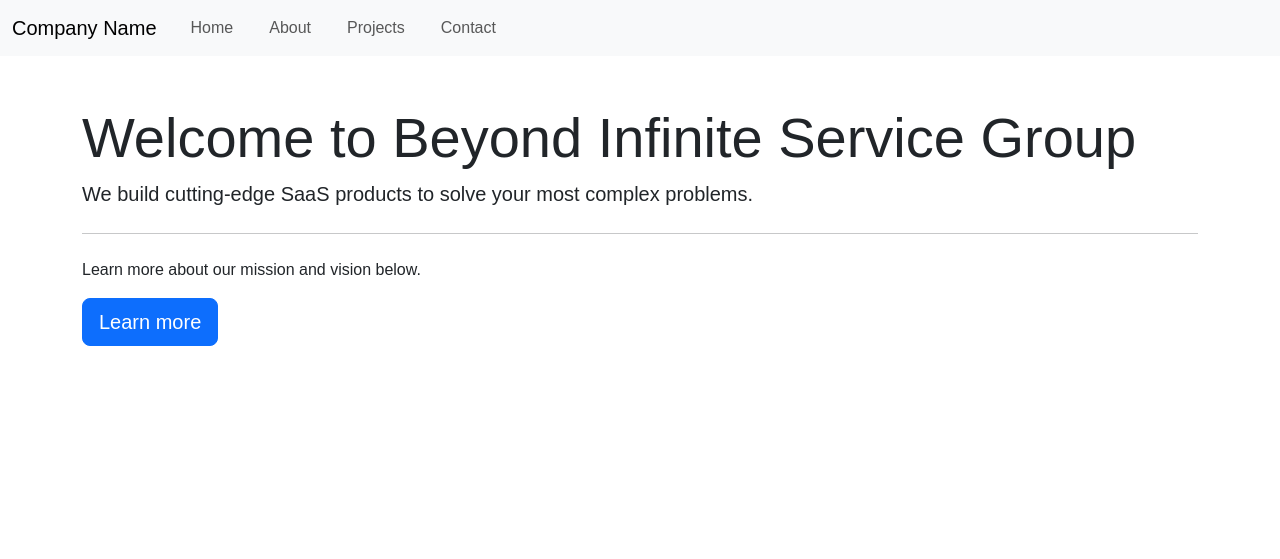
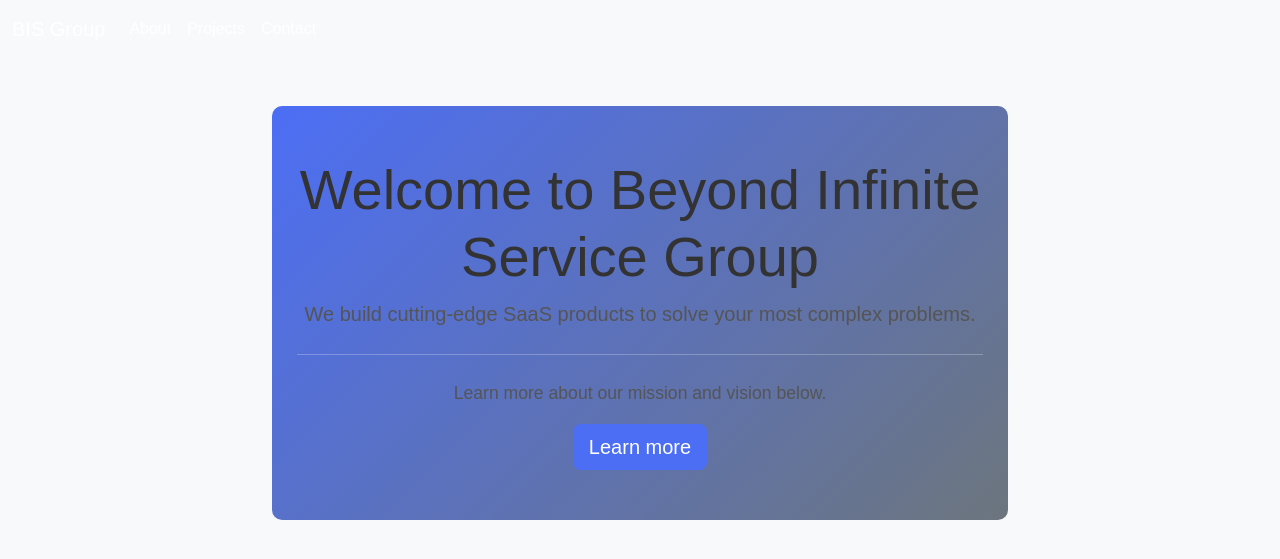
Before and after one commit to BeyondInfiniteServiceGroup/bisgroup_website, a Flask app: page / in a window 1280 px wide. Shown: the top 559 px of the page. Run offline with Flask 3, Linux system fonts and the light colour scheme.

Commit message:
Added all pages for site

```diff
--- a/app/__init__.py
+++ b/app/__init__.py
@@ -3,7 +3,6 @@ from app.routes.main_routes import main
 
 def create_app():
     app = Flask(__name__)
-
     # Load configuration
     app.config.from_pyfile('../config.py')
 
--- a/app/routes/main_routes.py
+++ b/app/routes/main_routes.py
@@ -1,4 +1,4 @@
-from flask import Blueprint, render_template
+from flask import Blueprint, render_template, url_for, redirect, request
 
 main = Blueprint('main', __name__)
 
@@ -17,3 +17,13 @@ def projects():
 @main.route('/contact')
 def contact():
     return render_template('contact.html')
+
+@main.route('/submit_contact', methods=['POST'])
+def submit_contact():
+    # Placeholder for form handling
+    name = request.form.get('name')
+    subject = f"BIS Group website: Contact initiated by {name}."
+    email = request.form.get('email')
+    message = request.form.get('message')
+    print(f"Contact form submitted: {name}, {subject}, {email}, {message}")
+    return redirect(url_for('main.contact'))
--- a/app/templates/base.html
+++ b/app/templates/base.html
@@ -4,20 +4,33 @@
         <meta charset="UTF-8">
         <meta name="viewport" content="width=device-width, initial-scale=1.0">
         <meta http-equiv="X-UA-Compatible" content="ie=edge">
+        <meta name="description" content="Cutting-edge SaaS products for businesses of all sizes, small business solutions, automation, small business communication">
+        <meta name="keywords" content="SaaS, software, analytics, business solutions, solutions architecture">
+        <meta name="author" content="BISG, BIS Group, beyond infinite service group, ">
         <title>{% block title %}{% endblock %}</title>
         <link href="https://cdn.jsdelivr.net/npm/bootstrap@5.3.0/dist/css/bootstrap.min.css" rel="stylesheet">
         <link rel="stylesheet" href="{{ url_for('static', filename='css/styles.css') }}">
+
+        <!-- Google Analytics or any tracking script goes here -->
+
+        <!-- <script async src="https://www.googletagmanager.com/gtag/js?id=YOUR_TRACKING_ID"></script>
+        <script>
+        window.dataLayer = window.dataLayer || [];
+        function gtag(){dataLayer.push(arguments);}
+        gtag('js', new Date());
+        gtag('config', 'YOUR_TRACKING_ID');
+        </script> -->
     </head>
 <body>
     <nav class="navbar navbar-expand-lg navbar-light bg-light">
         <div class="container-fluid">
-            <a class="navbar-brand" href="#">Company Name</a>
+            <a class="navbar-brand" href="{{ url_for('main.home') }}">BIS Group</a>
             <button class="navbar-toggler" type="button" data-bs-toggle="collapse" data-bs-target="#navbarNav" aria-controls="navbarNav" aria-expanded="false" aria-label="Toggle navigation">
                 <span class="navbar-toggler-icon"></span>
             </button>
             <div class="collapse navbar-collapse" id="navbarNav">
                 <ul class="navbar-nav">
-                    <li class="nav-item"><a class="nav-link" href="{{ url_for('main.home') }}">Home</a></li>
+                    <!-- <li class="nav-item"><a class="nav-link" href="{{ url_for('main.home') }}">Home</a></li> -->
                     <li class="nav-item"><a class="nav-link" href="{{ url_for('main.about') }}">About</a></li>
                     <li class="nav-item"><a class="nav-link" href="{{ url_for('main.projects') }}">Projects</a></li>
                     <li class="nav-item"><a class="nav-link" href="{{ url_for('main.contact') }}">Contact</a></li>
--- a/app/templates/home.html
+++ b/app/templates/home.html
@@ -3,11 +3,15 @@
 {% block title %}BIS Group{% endblock %}
 
 {% block content %}
-<div class="jumbotron mt-5">
-    <h1 class="display-4">Welcome to Beyond Infinite Service Group</h1>
-    <p class="lead">We build cutting-edge SaaS products to solve your most complex problems.</p>
-    <hr class="my-4">
-    <p>Learn more about our mission and vision below.</p>
-    <a class="btn btn-primary btn-lg" href="{{ url_for('main.about') }}" role="button">Learn more</a>
+<div class="row">
+    <div class="col-md-8 offset-md-2">
+        <div class="jumbotron mt-5 text-center">
+            <h1 class="display-4">Welcome to Beyond Infinite Service Group</h1>
+            <p class="lead">We build cutting-edge SaaS products to solve your most complex problems.</p>
+            <hr class="my-4">
+            <p>Learn more about our mission and vision below.</p>
+            <a class="btn btn-primary btn-lg" href="{{ url_for('main.about') }}" role="button">Learn more</a>
+        </div>
+    </div>
 </div>
 {% endblock %}
--- a/static/css/styles.css
+++ b/static/css/styles.css
@@ -1,96 +1,65 @@
-/* Add your CSS styles here */
+/* General Styles */
 body {
-  font-family: Arial, sans-serif;
-  margin: 0;
-  padding: 0;
+  font-family: 'Arial', sans-serif;
+  line-height: 1.6;
+  background-color: #f8f9fa;
 }
 
-header {
-  background-color: #333;
-  color: #fff;
-  padding: 20px;
-  text-align: center;
+.jumbotron {
+  background: linear-gradient(135deg, #4c6ef5, #6c757d);
+  color: white;
+  padding: 50px 25px;
+  border-radius: 10px;
 }
 
-nav ul {
-  list-style: none;
-  padding: 0;
+h1, h2, h3, h4 {
+  color: #333;
 }
 
-nav ul li {
-  display: inline;
-  margin: 0 10px;
+p {
+  font-size: 1.1rem;
+  color: #555;
 }
 
-a {
-  color: #fff;
-  text-decoration: none;
+/* Navbar Styles */
+.navbar {
+  background-color: #343a40;
 }
 
-section {
-  padding: 50px;
+.navbar-brand, .nav-link {
+  color: #fff !important;
 }
 
+.navbar-brand:hover, .nav-link:hover {
+  color: #adb5bd !important;
+}
+
+/* Buttons */
+.btn-primary {
+  background-color: #4c6ef5;
+  border: none;
+}
+
+.btn-primary:hover {
+  background-color: #364fc7;
+}
+
+/* Footer (Optional for later) */
 footer {
-  background-color: #333;
+  background-color: #343a40;
   color: #fff;
+  padding: 10px 0;
   text-align: center;
-  padding: 20px;
-  position: fixed;
+  position: absolute;
   bottom: 0;
   width: 100%;
 }
 
-#hero {
-  background-image: url("hero-background.jpg");
-  background-size: cover;
-  background-position: center;
-  color: #fff;
-  text-align: center;
-  padding: 100px;
+@media (max-width: 600px) {
+  body {
+      font-size: 14px;
+  }
+  h1 {
+      font-size: 24px;
+  }
 }
-
-.service {
-  margin-bottom: 40px;
-}
-
-.service h3 {
-  color: #333;
-}
-
-.cta {
-  background-color: #007bff;
-  color: #fff;
-  padding: 10px 20px;
-  border: none;
-  border-radius: 5px;
-  text-decoration: none;
-  font-weight: bold;
-}
-
-form {
-  margin-top: 20px;
-}
-
-label {
-  display: block;
-  margin-bottom: 5px;
-}
-
-input,
-textarea {
-  width: 100%;
-  padding: 10px;
-  margin-bottom: 10px;
-  border: 1px solid #ccc;
-  border-radius: 5px;
-}
-
-button {
-  background-color: #007bff;
-  color: #fff;
-  padding: 10px 20px;
-  border: none;
-  border-radius: 5px;
-  cursor: pointer;
-}
```
Also changed, not shown: app/templates/about.html (added, +13 -0 lines), app/templates/contact.html (added, +24 -0 lines), app/templates/projects.html (+17 -0 lines). Lines whose indentation alone changed are shown as unchanged.
